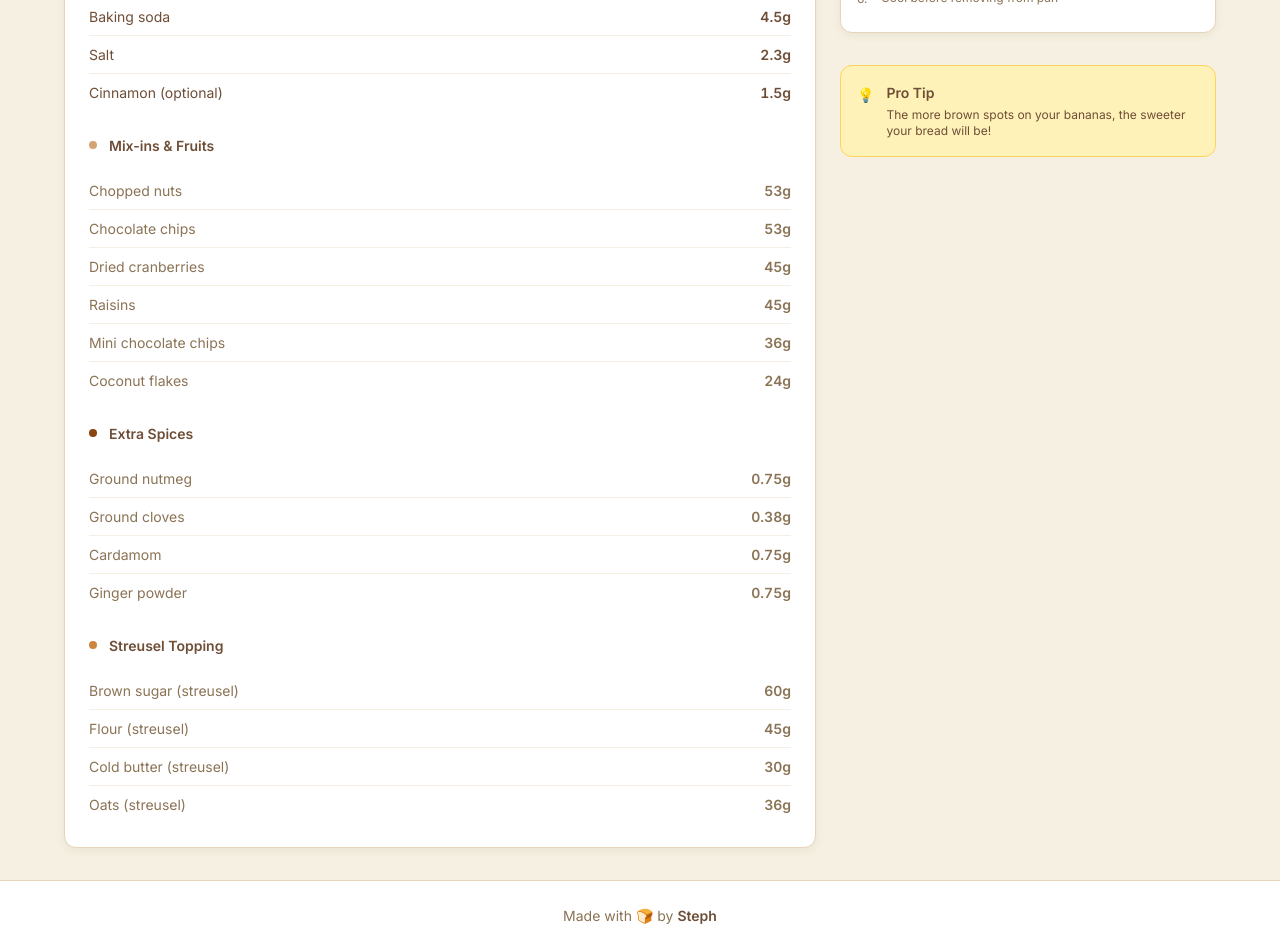
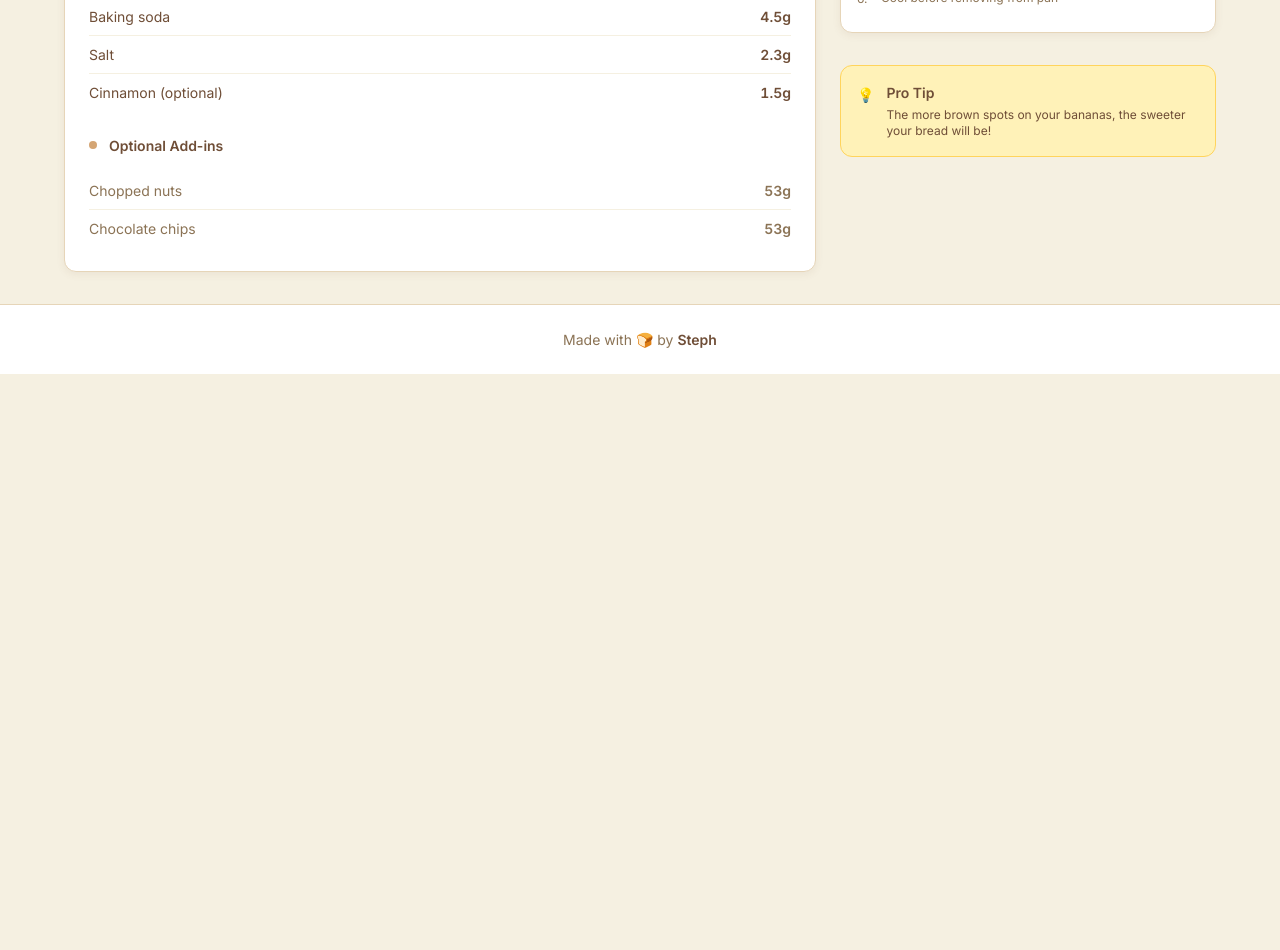
Before and after one commit to titania-nz/banana-bread-calculator, a React (Vite) app: page / in a window 1280 px wide. Shown: the part 1020-1970 px from the top of the page. After the commit the page ends 1394 px from the top, so only its background shows below. Built offline with nearby package versions, Linux system fonts and the light colour scheme.

Commit message:
Updated App.tsx

```diff
--- a/src/App.tsx
+++ b/src/App.tsx
@@ -55,16 +55,12 @@ export default function App() {
   // Recipe calculations
   const perBananaFormula = {
     banana: 120, flour: 60, sugar: 50, butter: 28, bakingSoda: 1.5, salt: 0.75, vanilla: 1.25, cinnamon: 0.5,
-    nuts: 17.5, chocolate: 17.5, cranberries: 15, raisins: 15, miniChocolate: 12, coconut: 8,
-    nutmeg: 0.25, cloves: 0.125, cardamom: 0.25, ginger: 0.25,
-    streuselSugar: 20, streuselFlour: 15, streuselButter: 10, streuselOats: 12
+    nuts: 17.5, chocolate: 17.5
   };
 
   const usConversions = {
     banana: 0.5, flour: 0.5, sugar: 0.25, butter: 2, bakingSoda: 0.25, salt: 0.125, vanilla: 0.25, cinnamon: 0.125,
-    nuts: 2, chocolate: 2, cranberries: 1, raisins: 1, miniChocolate: 1.5, coconut: 1,
-    nutmeg: 0.0625, cloves: 0.03125, cardamom: 0.0625, ginger: 0.0625,
-    streuselSugar: 1.5, streuselFlour: 1, streuselButter: 0.75, streuselOats: 1
+    nuts: 2, chocolate: 2
   };
 
   const scaledRecipe = {
@@ -78,19 +74,7 @@ export default function App() {
     vanilla: { metric: perBananaFormula.vanilla * bananaCount, us: usConversions.vanilla * bananaCount },
     cinnamon: { metric: perBananaFormula.cinnamon * bananaCount, us: usConversions.cinnamon * bananaCount },
     nuts: { metric: perBananaFormula.nuts * bananaCount, us: usConversions.nuts * bananaCount },
-    chocolate: { metric: perBananaFormula.chocolate * bananaCount, us: usConversions.chocolate * bananaCount },
-    cranberries: { metric: perBananaFormula.cranberries * bananaCount, us: usConversions.cranberries * bananaCount },
-    raisins: { metric: perBananaFormula.raisins * bananaCount, us: usConversions.raisins * bananaCount },
-    miniChocolate: { metric: perBananaFormula.miniChocolate * bananaCount, us: usConversions.miniChocolate * bananaCount },
-    coconut: { metric: perBananaFormula.coconut * bananaCount, us: usConversions.coconut * bananaCount },
-    nutmeg: { metric: perBananaFormula.nutmeg * bananaCount, us: usConversions.nutmeg * bananaCount },
-    cloves: { metric: perBananaFormula.cloves * bananaCount, us: usConversions.cloves * bananaCount },
-    cardamom: { metric: perBananaFormula.cardamom * bananaCount, us: usConversions.cardamom * bananaCount },
-    ginger: { metric: perBananaFormula.ginger * bananaCount, us: usConversions.ginger * bananaCount },
-    streuselSugar: { metric: perBananaFormula.streuselSugar * bananaCount, us: usConversions.streuselSugar * bananaCount },
-    streuselFlour: { metric: perBananaFormula.streuselFlour * bananaCount, us: usConversions.streuselFlour * bananaCount },
-    streuselButter: { metric: perBananaFormula.streuselButter * bananaCount, us: usConversions.streuselButter * bananaCount },
-    streuselOats: { metric: perBananaFormula.streuselOats * bananaCount, us: usConversions.streuselOats * bananaCount }
+    chocolate: { metric: perBananaFormula.chocolate * bananaCount, us: usConversions.chocolate * bananaCount }
   };
 
   const getBananaStatus = () => {
@@ -142,19 +126,7 @@ export default function App() {
       salt: isMetric ? `${scaledRecipe.salt.metric.toFixed(1)}g` : `${toFraction(scaledRecipe.salt.us)} tsp`,
       cinnamon: isMetric ? `${scaledRecipe.cinnamon.metric.toFixed(1)}g` : `${toFraction(scaledRecipe.cinnamon.us)} tsp`,
       nuts: isMetric ? `${Math.round(scaledRecipe.nuts.metric)}g` : `${toFraction(scaledRecipe.nuts.us)} tbsp`,
-      chocolate: isMetric ? `${Math.round(scaledRecipe.chocolate.metric)}g` : `${toFraction(scaledRecipe.chocolate.us)} tbsp`,
-      cranberries: isMetric ? `${Math.round(scaledRecipe.cranberries.metric)}g` : `${toFraction(scaledRecipe.cranberries.us)} tbsp`,
-      raisins: isMetric ? `${Math.round(scaledRecipe.raisins.metric)}g` : `${toFraction(scaledRecipe.raisins.us)} tbsp`,
-      miniChocolate: isMetric ? `${Math.round(scaledRecipe.miniChocolate.metric)}g` : `${toFraction(scaledRecipe.miniChocolate.us)} tbsp`,
-      coconut: isMetric ? `${Math.round(scaledRecipe.coconut.metric)}g` : `${toFraction(scaledRecipe.coconut.us)} tbsp`,
-      nutmeg: isMetric ? `${scaledRecipe.nutmeg.metric.toFixed(2)}g` : `${toFraction(scaledRecipe.nutmeg.us)} tsp`,
-      cloves: isMetric ? `${scaledRecipe.cloves.metric.toFixed(2)}g` : `${toFraction(scaledRecipe.cloves.us)} tsp`,
-      cardamom: isMetric ? `${scaledRecipe.cardamom.metric.toFixed(2)}g` : `${toFraction(scaledRecipe.cardamom.us)} tsp`,
-      ginger: isMetric ? `${scaledRecipe.ginger.metric.toFixed(2)}g` : `${toFraction(scaledRecipe.ginger.us)} tsp`,
-      streuselSugar: isMetric ? `${Math.round(scaledRecipe.streuselSugar.metric)}g` : `${toFraction(scaledRecipe.streuselSugar.us)} tbsp`,
-      streuselFlour: isMetric ? `${Math.round(scaledRecipe.streuselFlour.metric)}g` : `${toFraction(scaledRecipe.streuselFlour.us)} tbsp`,
-      streuselButter: isMetric ? `${Math.round(scaledRecipe.streuselButter.metric)}g` : `${toFraction(scaledRecipe.streuselButter.us)} tbsp`,
-      streuselOats: isMetric ? `${Math.round(scaledRecipe.streuselOats.metric)}g` : `${toFraction(scaledRecipe.streuselOats.us)} tbsp`
+      chocolate: isMetric ? `${Math.round(scaledRecipe.chocolate.metric)}g` : `${toFraction(scaledRecipe.chocolate.us)} tbsp`
     };
     return amounts[ingredient] || '';
   };
@@ -235,25 +207,7 @@ export default function App() {
 
   const optionalAddIns = [
     { name: 'Chopped nuts', value: getIngredientAmount('nuts') },
-    { name: 'Chocolate chips', value: getIngredientAmount('chocolate') },
-    { name: 'Dried cranberries', value: getIngredientAmount('cranberries') },
-    { name: 'Raisins', value: getIngredientAmount('raisins') },
-    { name: 'Mini chocolate chips', value: getIngredientAmount('miniChocolate') },
-    { name: 'Coconut flakes', value: getIngredientAmount('coconut') }
-  ];
-
-  const extraSpices = [
-    { name: 'Ground nutmeg', value: getIngredientAmount('nutmeg') },
-    { name: 'Ground cloves', value: getIngredientAmount('cloves') },
-    { name: 'Cardamom', value: getIngredientAmount('cardamom') },
-    { name: 'Ginger powder', value: getIngredientAmount('ginger') }
-  ];
-
-  const streuselTopping = [
-    { name: 'Brown sugar (streusel)', value: getIngredientAmount('streuselSugar') },
-    { name: 'Flour (streusel)', value: getIngredientAmount('streuselFlour') },
-    { name: 'Cold butter (streusel)', value: getIngredientAmount('streuselButter') },
-    { name: 'Oats (streusel)', value: getIngredientAmount('streuselOats') }
+    { name: 'Chocolate chips', value: getIngredientAmount('chocolate') }
   ];
 
   const methodSteps = [
@@ -440,42 +394,10 @@ export default function App() {
             <div className="ingredient-section">
               <div className="section-header">
                 <div className="section-dot optional"></div>
-                <h3 className="section-title">Mix-ins & Fruits</h3>
+                <h3 className="section-title">Optional Add-ins</h3>
               </div>
               <ul className="ingredient-list">
                 {optionalAddIns.map((ingredient, index) => (
-                  <li key={index} className="ingredient-item optional">
-                    <span className="ingredient-name">{ingredient.name}</span>
-                    <span className="ingredient-amount">{ingredient.value}</span>
-                  </li>
-                ))}
-              </ul>
-            </div>
-
-            {/* Extra Spices */}
-            <div className="ingredient-section">
-              <div className="section-header">
-                <div className="section-dot spices"></div>
-                <h3 className="section-title">Extra Spices</h3>
-              </div>
-              <ul className="ingredient-list">
-                {extraSpices.map((ingredient, index) => (
-                  <li key={index} className="ingredient-item optional">
-                    <span className="ingredient-name">{ingredient.name}</span>
-                    <span className="ingredient-amount">{ingredient.value}</span>
-                  </li>
-                ))}
-              </ul>
-            </div>
-
-            {/* Streusel Topping */}
-            <div className="ingredient-section">
-              <div className="section-header">
-                <div className="section-dot streusel"></div>
-                <h3 className="section-title">Streusel Topping</h3>
-              </div>
-              <ul className="ingredient-list">
-                {streuselTopping.map((ingredient, index) => (
                   <li key={index} className="ingredient-item optional">
                     <span className="ingredient-name">{ingredient.name}</span>
                     <span className="ingredient-amount">{ingredient.value}</span>
--- a/src/components/ProTip.tsx
+++ b/src/components/ProTip.tsx
@@ -11,7 +11,7 @@ export const ProTip: React.FC = () => {
         <div>
           <h4 className="font-medium text-deep-brown mb-1 text-sm">Pro Tip</h4>
           <p className="text-xs text-deep-brown leading-relaxed font-light">
-            The more brown spots on your bananas, the sweeter your bread will be! Try mixing different add-ins for unique flavor combinations.
+            The more brown spots on your bananas, the sweeter your bread will be!
           </p>
         </div>
       </div>
--- a/src/components/QuickMethod.tsx
+++ b/src/components/QuickMethod.tsx
@@ -12,8 +12,7 @@ export const QuickMethod: React.FC<QuickMethodProps> = ({ bakingInfo }) => {
     `Preheat oven to ${bakingInfo.temp}`,
     'Mash bananas, mix with wet ingredients',
     'Combine dry ingredients separately',
-    'Mix wet and dry until just combined, fold in add-ins',
-    'Optional: sprinkle streusel topping',
+    'Mix wet and dry until just combined',
     `Pour into greased pan, bake ${bakingInfo.time}`,
     'Cool before removing from pan'
   ];
--- a/src/index.css
+++ b/src/index.css
@@ -296,14 +296,6 @@ body {
   background: #D4A574;
 }
 
-.section-dot.spices {
-  background: #8B4513;
-}
-
-.section-dot.streusel {
-  background: #CD853F;
-}
-
 .section-title {
   font-size: 14px;
   font-weight: 600;
```
